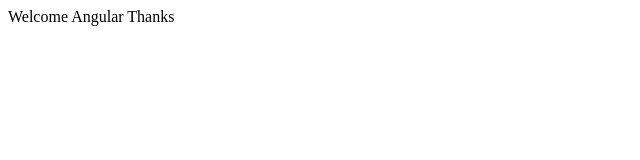
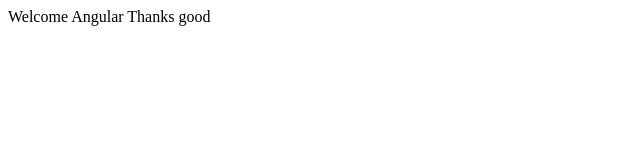
Before and after one commit to jalodara/follower-app, an Angular app: page / in a window 1280 px wide. Shown: the top 160 px of the page, without its empty margins (0-640 px from the left). Built offline with nearby package versions, Linux system fonts and the light colour scheme.

Commit message:
Update app.component.html

```diff
--- a/src/app/app.component.html
+++ b/src/app/app.component.html
@@ -1,4 +1 @@
-<div>
-Welcome Angular
-Thanks
-</div>
+<div> Welcome Angular  Thanks good </div>
```
